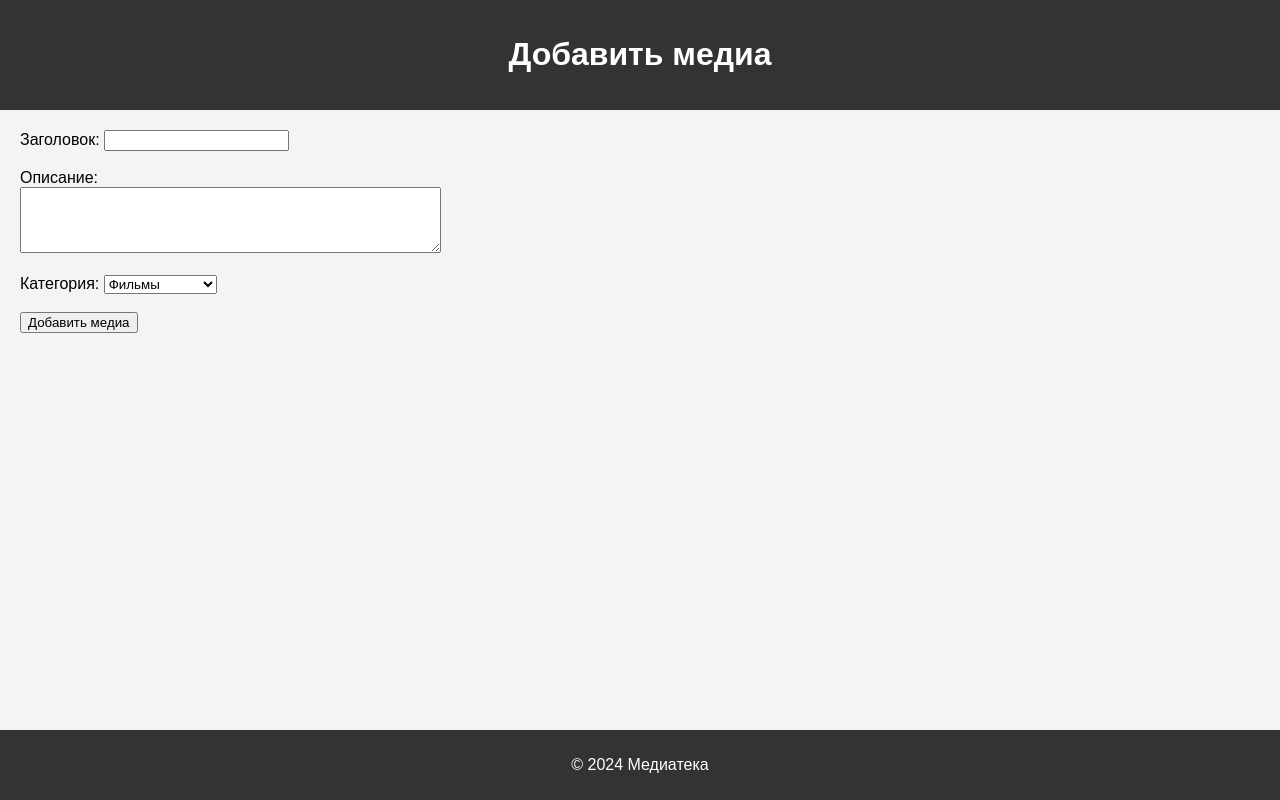
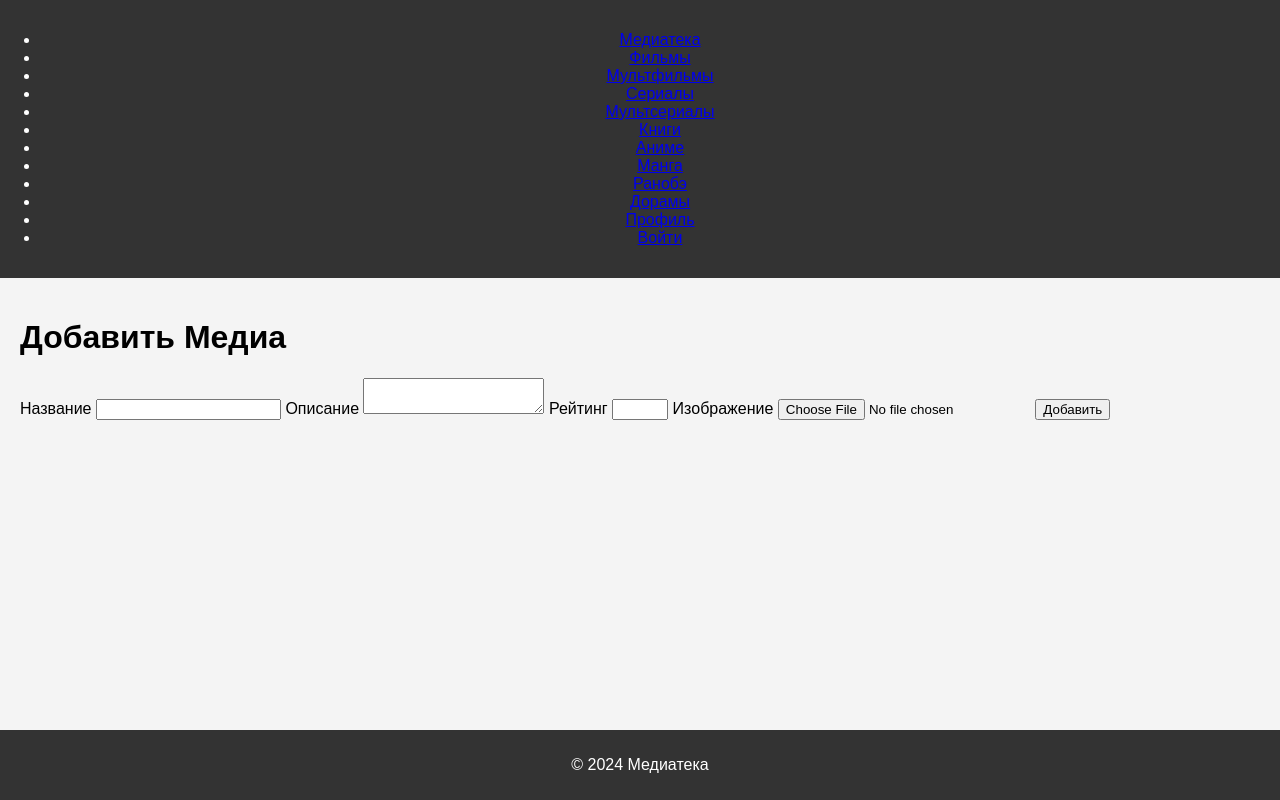
Before and after one commit to AndreyMatuhin99/projectjdan.github.io, a plain HTML site: page add_media.html in a window 1280 px wide. Drawn offline with Linux system fonts and the light colour scheme.

Commit message:
Update add_media.html
Signed-off-by: AndreyMatuhin99 <116704246+AndreyMatuhin99@users.noreply.github.com>

```diff
--- a/add_media.html
+++ b/add_media.html
@@ -1,47 +1,54 @@
-<!-- add_media.html -->
-
 <!DOCTYPE html>
 <html lang="ru">
 <head>
     <meta charset="UTF-8">
     <meta name="viewport" content="width=device-width, initial-scale=1.0">
-    <title>Добавить медиа</title>
+    <title>Добавить Медиа</title>
     <link rel="stylesheet" href="main.css">
-    <script src="script.js" defer></script>
 </head>
 <body>
     <header>
-        <h1>Добавить медиа</h1>
+        <nav>
+            <ul>
+                <li><a href="index.html">Медиатека</a></li>
+                <li><a href="index.html?category=Фильмы">Фильмы</a></li>
+                <li><a href="index.html?category=Мультфильмы">Мультфильмы</a></li>
+                <li><a href="index.html?category=Сериалы">Сериалы</a></li>
+                <li><a href="index.html?category=Мультсериалы">Мультсериалы</a></li>
+                <li><a href="index.html?category=Книги">Книги</a></li>
+                <li><a href="index.html?category=Аниме">Аниме</a></li>
+                <li><a href="index.html?category=Манга">Манга</a></li>
+                <li><a href="index.html?category=Ранобэ">Ранобэ</a></li>
+                <li><a href="index.html?category=Дорамы">Дорамы</a></li>
+                <li><a href="profile.html">Профиль</a></li>
+                <li><a href="auth.html">Войти</a></li>
+            </ul>
+        </nav>
     </header>
 
     <main>
-        <form onsubmit="event.preventDefault(); addMedia(this.title.value, this.description.value);">
-            <label for="title">Заголовок:</label>
-            <input type="text" id="title" name="title" required><br><br>
+        <h1>Добавить Медиа</h1>
+        <form id="addMediaForm" class="add-media-form">
+            <label for="mediaTitle">Название</label>
+            <input type="text" id="mediaTitle" name="mediaTitle" required>
 
-            <label for="description">Описание:</label><br>
-            <textarea id="description" name="description" rows="4" cols="50"></textarea><br><br>
+            <label for="mediaDescription">Описание</label>
+            <textarea id="mediaDescription" name="mediaDescription" required></textarea>
 
-            <!-- Выбор категории -->
-            <label for="category">Категория:</label>
-            <select id="category" name="category" onchange="setActiveCategory(this.value);">
-                <option value="Фильмы">Фильмы</option>
-                <option value="Мультфильмы">Мультфильмы</option>
-                <option value="Сериалы">Сериалы</option>
-                <option value="Мультсериалы">Мультсериалы</option>
-                <option value="Книги">Книги</option>
-                <option value="Аниме">Аниме</option>
-                <option value="Манга">Манга</option>
-                <option value="Ранобэ">Ранобэ</option>
-                <option value="Дорамы">Дорамы</option>
-            </select><br><br>
+            <label for="mediaRating">Рейтинг</label>
+            <input type="number" id="mediaRating" name="mediaRating" min="1" max="10" required>
 
-            <button type="submit">Добавить медиа</button>
+            <label for="mediaImage">Изображение</label>
+            <input type="file" id="mediaImage" name="mediaImage" accept="image/*" required>
+
+            <button type="submit">Добавить</button>
         </form>
     </main>
 
     <footer>
         <p>&copy; 2024 Медиатека</p>
     </footer>
+
+    <script src="script.js"></script>
 </body>
 </html>
```
